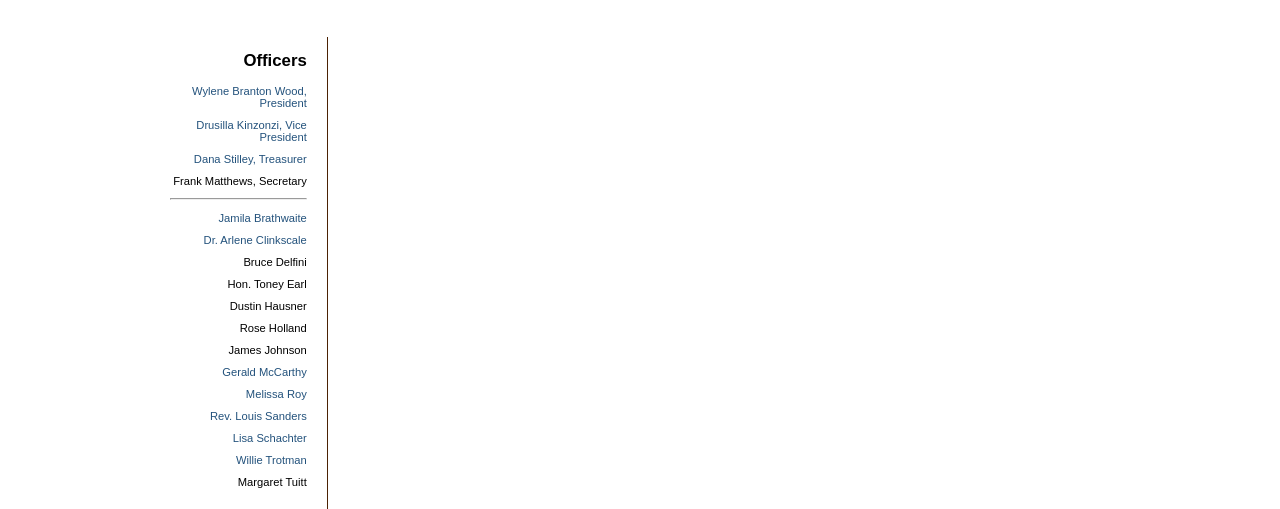
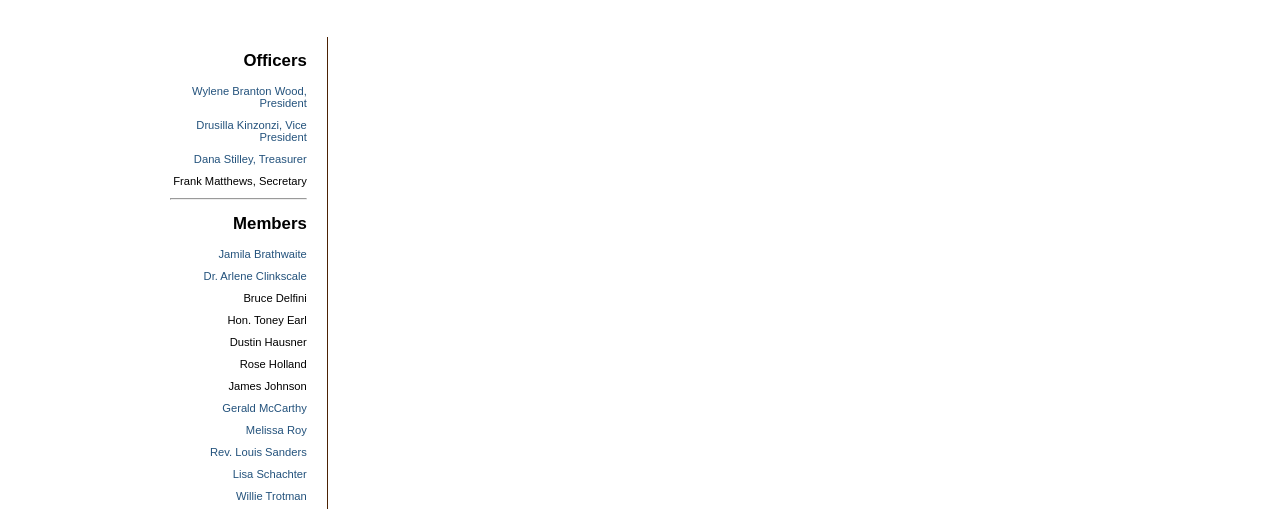
Before and after one commit to Deryx/aahs, a plain HTML site: page trustees.html in a window 1280 px wide. Shown: the part 284-793 px from the top of the page. Drawn offline with Linux system fonts and the light colour scheme; a web font is replaced by a local one.

Commit message:
African American Historical Society: Version 1

```diff
--- a/trustees.html
+++ b/trustees.html
@@ -65,6 +65,7 @@
 
             <hr />
 
+            <h2>Members</h2>
             <ul>
                 <li><a href="#jbrathwaite">jamila brathwaite</a></li>
                 <li><a href="#aclinkscale">dr. arlene clinkscale</a></li>
```
